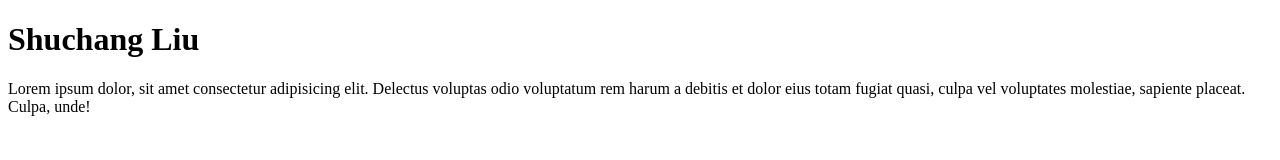
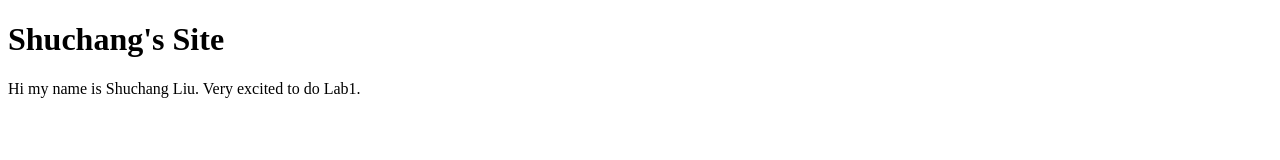
Before and after one commit to ShuchangLiu951/portfolio, a plain HTML site: page index.html in a window 1280 px wide. Drawn offline with Linux system fonts and the light colour scheme.

Commit message:
Update index.html

```diff
--- a/index.html
+++ b/index.html
@@ -6,10 +6,10 @@
     <title>Shuchang Liu: Personal site and portfolio</title>
 </head>
 <h1>
-    Shuchang Liu
+    Shuchang's Site
 </h1>
 <p>
-    Lorem ipsum dolor, sit amet consectetur adipisicing elit. Delectus voluptas odio voluptatum rem harum a debitis et dolor eius totam fugiat quasi, culpa vel voluptates molestiae, sapiente placeat. Culpa, unde!
+    Hi my name is Shuchang Liu. Very excited to do Lab1.
 </p>
 <body>
 
```
